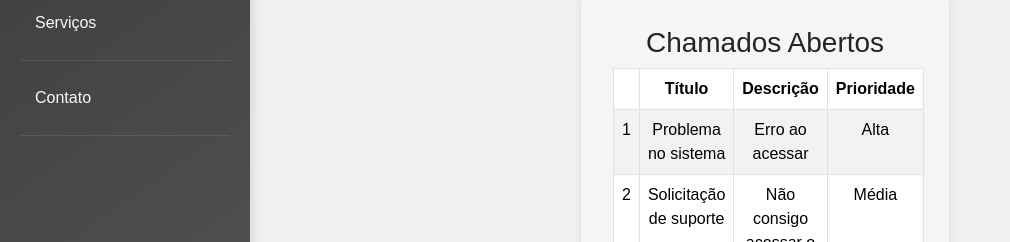
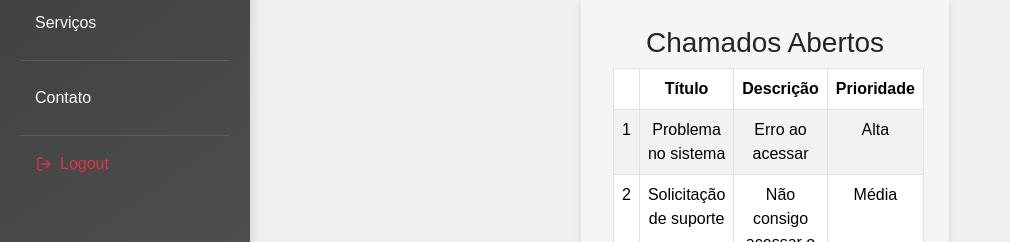
Before and after one commit to DavydeSouza/support, a React (Create React App) app in the folder support/: page /home in a window 1280 px wide. Shown: the part 259-501 px from the top of the page, without its empty margins (0-1010 px from the left). Built offline with nearby package versions, Linux system fonts and the light colour scheme.

Commit message:
4 - Ajeitando menu

```diff
--- a/support/src/componets/Home.jsx
+++ b/support/src/componets/Home.jsx
@@ -4,6 +4,7 @@ import { Nav, Modal, Button, Form, Table } from 'react-bootstrap';
 import 'bootstrap/dist/css/bootstrap.min.css';
 import '../styles/home.css'; // Importar o CSS personalizado
 import { NavLink } from 'react-router-dom';
+import { FiLogOut } from 'react-icons/fi';
 
 const Home = () => {
     const [showModal, setShowModal] = useState(false);
@@ -75,7 +76,16 @@ const Home = () => {
                         <li>
                             <Nav.Link href="#contact">Contato</Nav.Link>
                         </li>
+
                     </ul>
+
+                    <footer className="p-3">
+                        <Nav.Link className="text-danger d-flex align-items-center">
+                            <FiLogOut className="me-2" /> {/* Ícone de logout com espaçamento */}
+                                Logout
+                        </Nav.Link>
+                    </footer>
+
                 </nav>
 
                 <main className="flex-fill p-3">
@@ -117,7 +127,7 @@ const Home = () => {
                 </Modal.Header>
                 <Modal.Body>
                     <p><strong>Software para Controle de Chamados:</strong> Gestão Eficiente de Demandas</p>
-                    <p>Nos dias de hoje...</p>
+                    <p><strong>Feito por:</strong> Davy de Souza</p>
                 </Modal.Body>
                 <Modal.Footer>
                     <Button variant="secondary" onClick={handleClose}>
```
